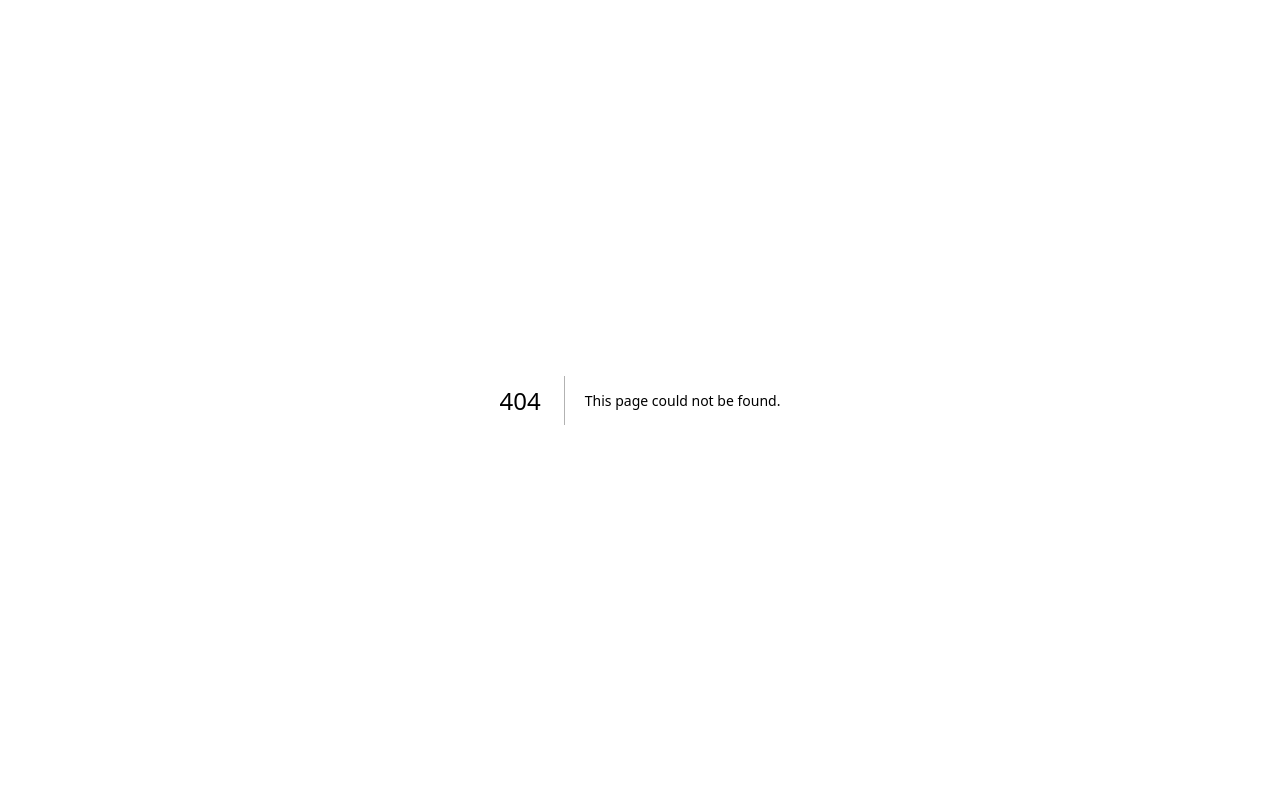
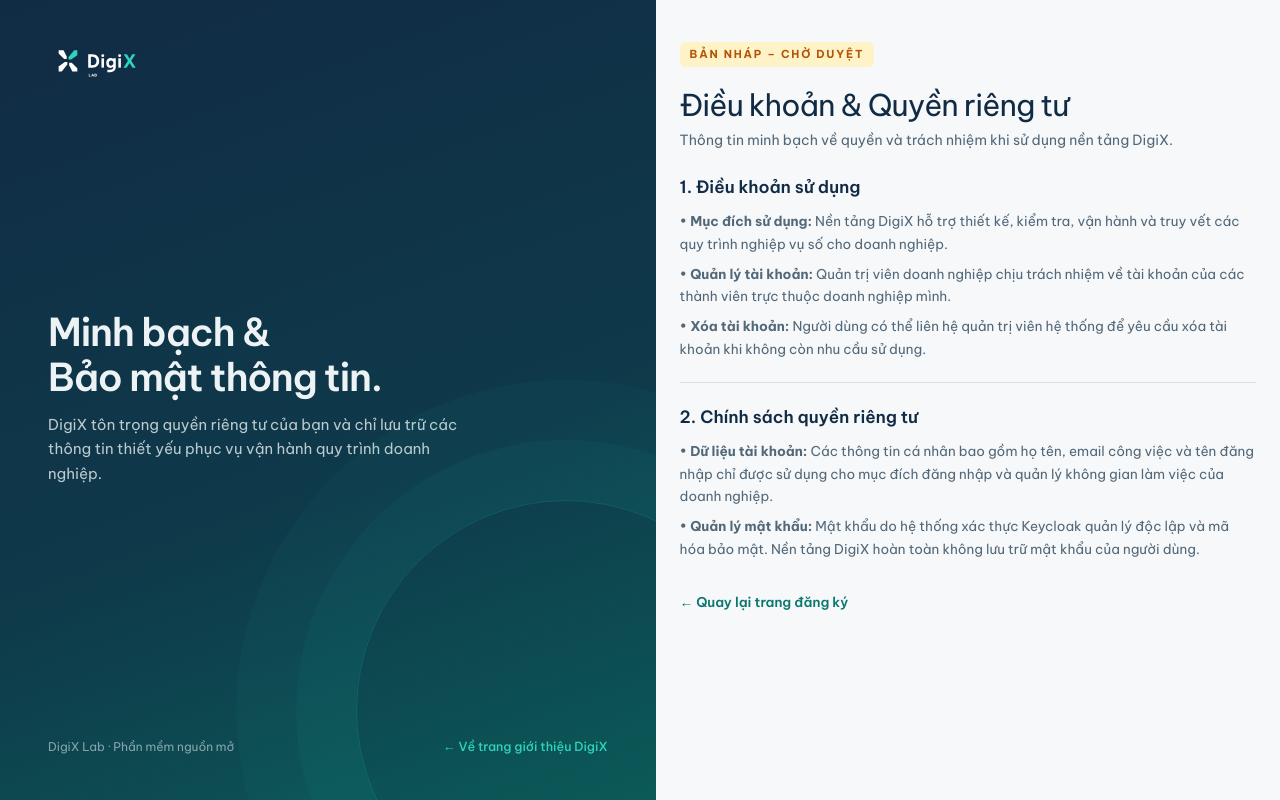
Before and after one commit to open-digix/open-digix, a Next.js app in the folder apps/web/: page /dieu-khoan in a window 1280 px wide. Before the commit this address had no page. Built offline with nearby package versions, Linux system fonts and the light colour scheme.

Commit message:
feat(web): them trang dieu khoan ban nhap va link o o dong y
Refs: UI-03

```diff
--- /dev/null
+++ b/apps/web/app/dieu-khoan/page.tsx
@@ -0,0 +1,103 @@
+import Link from "next/link";
+import Image from "next/image";
+import "../register/register.css";
+
+export const metadata = {
+  title: "Điều khoản sử dụng & Chính sách quyền riêng tư | DigiX",
+  description: "Bản nháp quy định sử dụng và chính sách bảo vệ dữ liệu trên nền tảng DigiX.",
+};
+
+export default function DieuKhoanPage() {
+  return (
+    <div className="register-page">
+      <aside className="side">
+        <div className="brandrow">
+          <Image
+            src="/brand/digix-logo-dark.svg"
+            alt="DigiX Lab"
+            width={94}
+            height={40}
+            priority
+          />
+        </div>
+        <div className="pitch">
+          <h2>
+            Minh bạch &amp;
+            <br />
+            Bảo mật thông tin.
+          </h2>
+          <p>
+            DigiX tôn trọng quyền riêng tư của bạn và chỉ lưu trữ các thông tin thiết yếu phục vụ vận hành quy trình doanh nghiệp.
+          </p>
+        </div>
+        <div className="side-foot">
+          <small>DigiX Lab · Phần mềm nguồn mở</small>
+          <Link href="/" className="side-back-link">
+            ← Về trang giới thiệu DigiX
+          </Link>
+        </div>
+      </aside>
+
+      <main className="main" style={{ alignItems: "start", overflowY: "auto" }}>
+        <section className="card" style={{ width: "min(680px, 100%)", paddingBottom: "32px" }} aria-label="Điều khoản và quyền riêng tư">
+          <div className="pane on">
+            <p className="eyebrow" style={{ color: "#b45309", background: "#fef3c7", display: "inline-block", padding: "4px 10px", borderRadius: "6px" }}>
+              Bản nháp – chờ duyệt
+            </p>
+            <h1 className="title" style={{ marginTop: "12px" }}>
+              Điều khoản &amp; Quyền riêng tư
+            </h1>
+            <p className="lead">
+              Thông tin minh bạch về quyền và trách nhiệm khi sử dụng nền tảng DigiX.
+            </p>
+
+            <article id="dieu-khoan" style={{ marginTop: "24px" }}>
+              <h2 style={{ fontSize: "17px", fontWeight: "600", color: "var(--ink)", marginBottom: "10px" }}>
+                1. Điều khoản sử dụng
+              </h2>
+              <div style={{ fontSize: "13.5px", lineHeight: "1.65", color: "var(--ink-2)", display: "flex", flexDirection: "column", gap: "8px" }}>
+                <p>
+                  • <b>Mục đích sử dụng:</b> Nền tảng DigiX hỗ trợ thiết kế, kiểm tra, vận hành và truy vết các quy trình nghiệp vụ số cho doanh nghiệp.
+                </p>
+                <p>
+                  • <b>Quản lý tài khoản:</b> Quản trị viên doanh nghiệp chịu trách nhiệm về tài khoản của các thành viên trực thuộc doanh nghiệp mình.
+                </p>
+                <p>
+                  • <b>Xóa tài khoản:</b> Người dùng có thể liên hệ quản trị viên hệ thống để yêu cầu xóa tài khoản khi không còn nhu cầu sử dụng.
+                </p>
+              </div>
+            </article>
+
+            <hr style={{ border: "none", borderTop: "1px solid var(--line)", margin: "22px 0" }} />
+
+            <article id="quyen-rieng-tu">
+              <h2 style={{ fontSize: "17px", fontWeight: "600", color: "var(--ink)", marginBottom: "10px" }}>
+                2. Chính sách quyền riêng tư
+              </h2>
+              <div style={{ fontSize: "13.5px", lineHeight: "1.65", color: "var(--ink-2)", display: "flex", flexDirection: "column", gap: "8px" }}>
+                <p>
+                  • <b>Dữ liệu tài khoản:</b> Các thông tin cá nhân bao gồm họ tên, email công việc và tên đăng nhập chỉ được sử dụng cho mục đích đăng nhập và quản lý không gian làm việc của doanh nghiệp.
+                </p>
+                <p>
+                  • <b>Quản lý mật khẩu:</b> Mật khẩu do hệ thống xác thực Keycloak quản lý độc lập và mã hóa bảo mật. Nền tảng DigiX hoàn toàn không lưu trữ mật khẩu của người dùng.
+                </p>
+              </div>
+            </article>
+
+            <p className="foot" style={{ marginTop: "32px", textAlign: "left" }}>
+              <Link href="/register" className="link">
+                ← Quay lại trang đăng ký
+              </Link>
+            </p>
+          </div>
+
+          <p className="foot mobile-back">
+            <Link href="/" className="link">
+              ← Về trang giới thiệu DigiX
+            </Link>
+          </p>
+        </section>
+      </main>
+    </div>
+  );
+}
--- a/apps/web/app/register/TenantRegistrationForm.tsx
+++ b/apps/web/app/register/TenantRegistrationForm.tsx
@@ -624,7 +624,28 @@ export default function TenantRegistrationForm({ onBackToChoice }: TenantRegistr
                         if (errors.terms) setErrors((p) => ({ ...p, terms: undefined }));
                       }}
                     />
-                    <span>Tôi đồng ý với điều khoản sử dụng và chính sách quyền riêng tư của DigiX</span>
+                    <span>
+                      Tôi đồng ý với{" "}
+                      <Link
+                        href="/dieu-khoan#dieu-khoan"
+                        target="_blank"
+                        rel="noopener"
+                        className="link"
+                        onClick={(e) => e.stopPropagation()}
+                      >
+                        Điều khoản sử dụng
+                      </Link>{" "}
+                      và{" "}
+                      <Link
+                        href="/dieu-khoan#quyen-rieng-tu"
+                        target="_blank"
+                        rel="noopener"
+                        className="link"
+                        onClick={(e) => e.stopPropagation()}
+                      >
+                        Chính sách quyền riêng tư
+                      </Link>
+                    </span>
                   </label>
                   {errors.terms && (
                     <p className="field-error" id="terms-err" aria-live="polite" style={{ marginTop: -12 }}>
```
